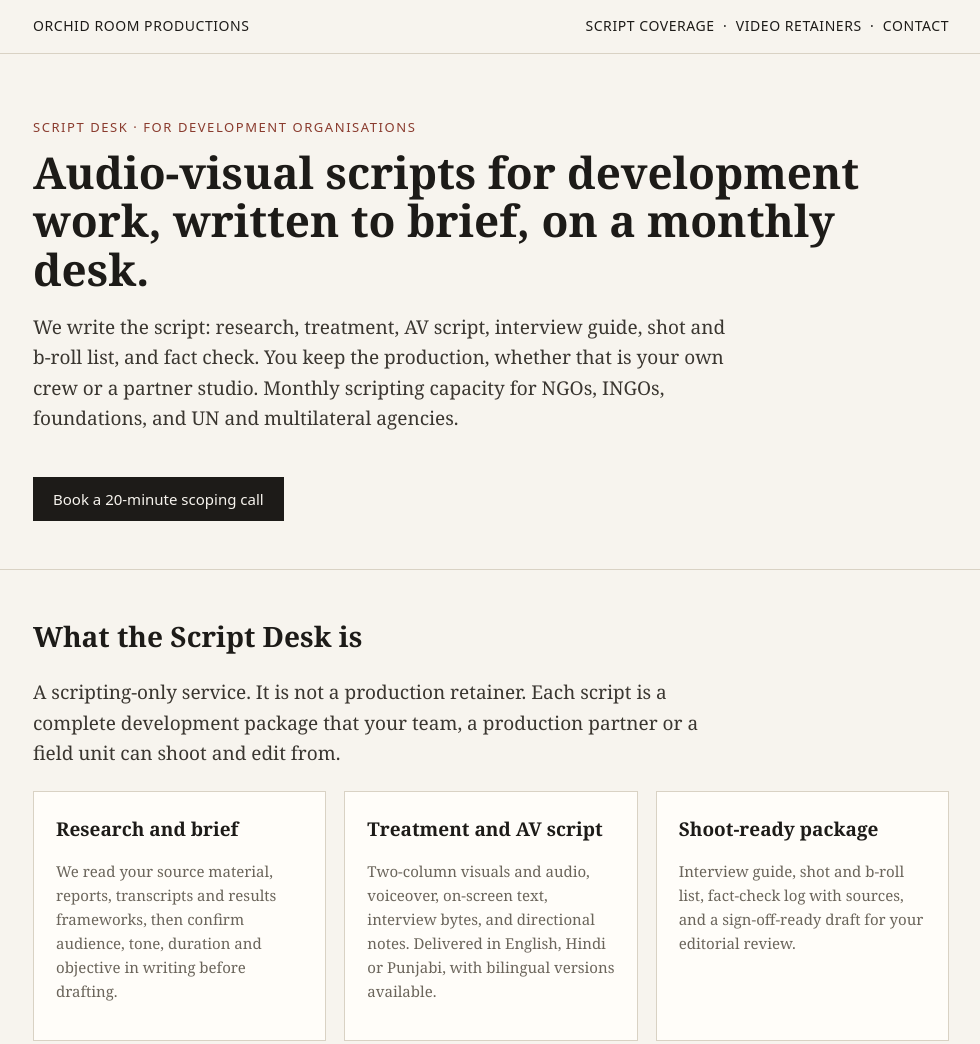
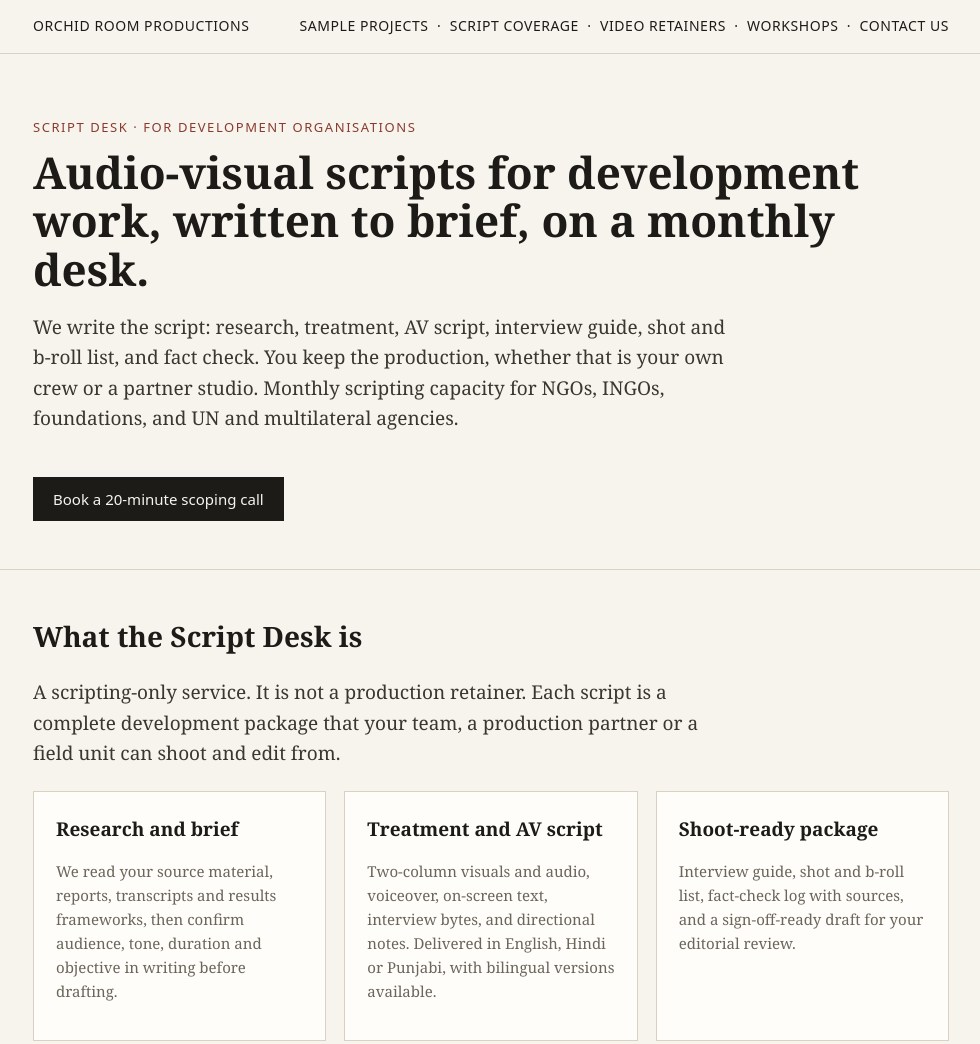
Before and after one commit to sunilrpappu-arch/orchidroom-scriptdesk, a plain HTML site: page index.html in a window 1280 px wide. Shown: the top 1044 px of the page, without its empty margins (149-1129 px from the left). Drawn offline with Linux system fonts and the light colour scheme.

Commit message:
Update Script Desk page: navigation and Script Coverage label
Co-Authored-By: Claude Haiku 5.5 <noreply@anthropic.com>
Claude-Session: https://claude.ai/code/session_01MG4ACmNQ6Mc2yFovEAURHQ

```diff
--- a/index.html
+++ b/index.html
@@ -39,7 +39,7 @@ footer{padding:36px 0 56px;border-top:1px solid var(--line);font:14px system-ui,
 <header class="top">
   <div class="wrap">
     <a href="https://orchidroomproductions.com">Orchid Room Productions</a>
-    <span><a href="https://scripts.orchidroomproductions.com">Script coverage</a> &nbsp;·&nbsp; <a href="https://video.orchidroomproductions.com">Video retainers</a> &nbsp;·&nbsp; <a href="mailto:sunilrpappu@orchidroomproductions.com">Contact</a></span>
+    <span><a href="https://orchidroomproductions.com/projects">Sample Projects</a> &nbsp;·&nbsp; <a href="https://scripts.orchidroomproductions.com">Script Coverage</a> &nbsp;·&nbsp; <a href="https://video.orchidroomproductions.com">Video Retainers</a> &nbsp;·&nbsp; <a href="https://goodatfailing.in">Workshops</a> &nbsp;·&nbsp; <a href="https://orchidroomproductions.com/contact">Contact Us</a></span>
   </div>
 </header>
 
@@ -156,7 +156,7 @@ footer{padding:36px 0 56px;border-top:1px solid var(--line);font:14px system-ui,
 
 <footer>
   <div class="wrap">
-    Orchid Room Productions Private Limited · Faridabad, Haryana · <a href="https://orchidroomproductions.com">orchidroomproductions.com</a>
+    Orchid Room Productions Private Limited · Faridabad, Haryana · <a href="https://orchidroomproductions.com">orchidroomproductions.com</a> · <a href="https://video.orchidroomproductions.com">Video Retainers</a> · <a href="https://scripts.orchidroomproductions.com">Script Coverage</a> · <a href="https://goodatfailing.in">Workshops</a>
   </div>
 </footer>
 
```
